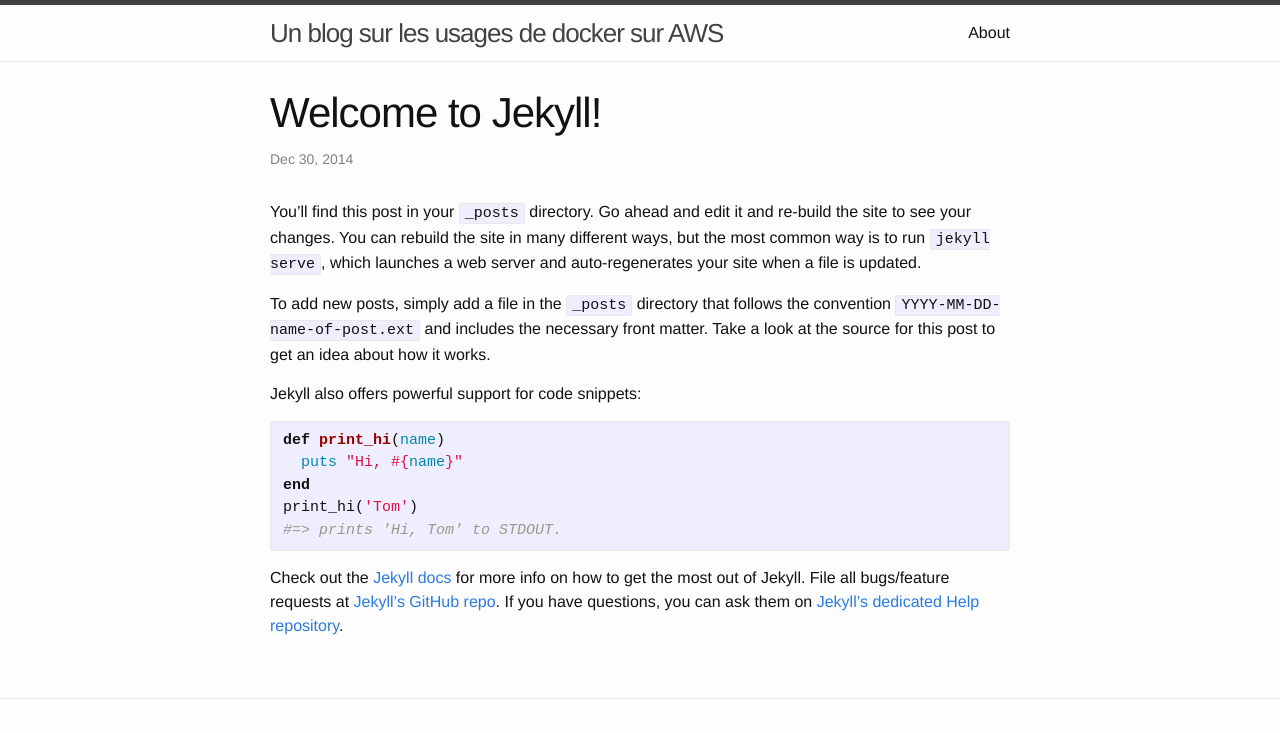
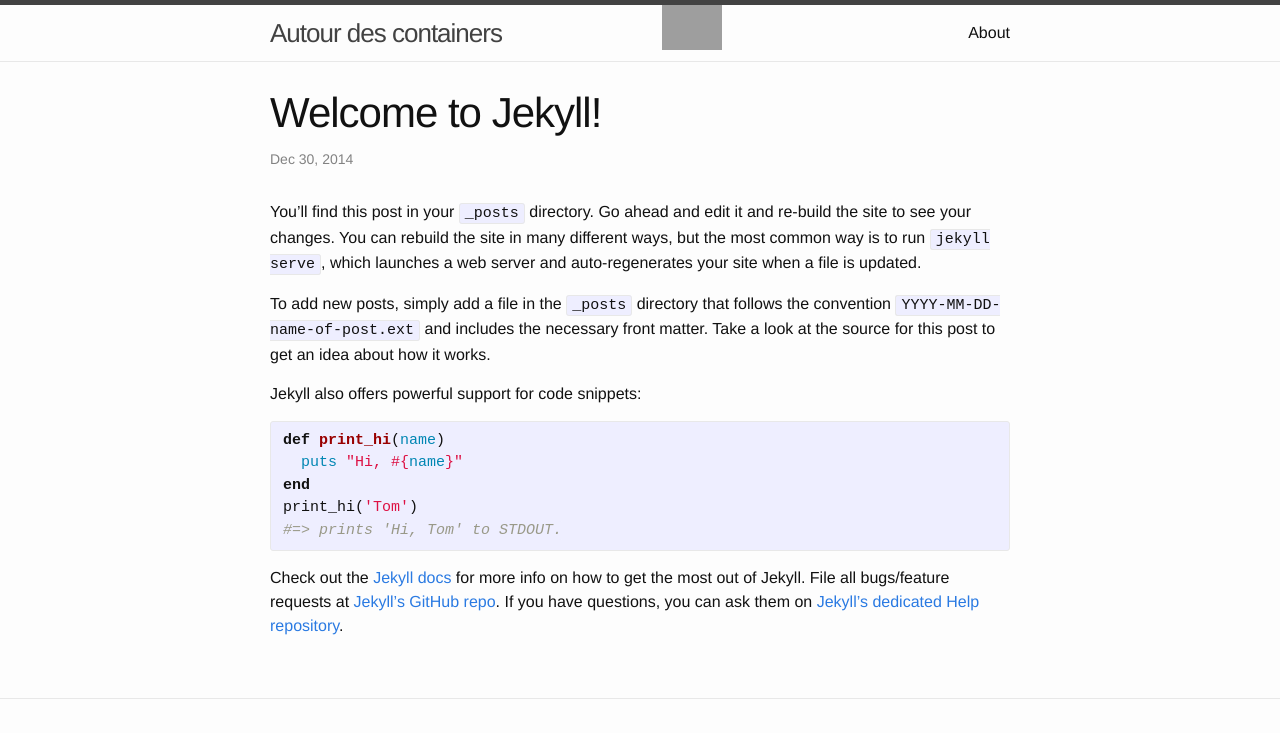
Before and after one commit to thlacroix/thlacroix.github.io, a Jekyll site: the page built from _posts/2014-12-30-welcome-to-jekyll.markdown, in a window 1280 px wide. Shown: the top 733 px of the page. Built offline with Jekyll 4.4.1, drawn with Linux system fonts in a browser that asks for light colours; some of the changed text lies outside the part shown; grey boxes are pictures that could not be loaded.

Commit message:
Changes to layout

```diff
--- a/_config.yml
+++ b/_config.yml
@@ -1,14 +1,16 @@
 # Site settings
-title: Un blog sur les usages de docker sur AWS
+title: Autour des containers
 email: thomas.lacroix@cloudreach.fr
 description: > # this means to ignore newlines until "baseurl:"
-  Write an awesome description for your new site here. You can edit this
-  line in _config.yml. It will appear in your document head meta (for
-  Google search results) and in your feed.xml site description.
+  Un blog autour des containers: présentations, actualité, didacticiels,
+  tout ce que vous avez voulu savoir sur les technologies de containerisation,
+  et leur intégration avec le monde DevOps.
 baseurl: "" # the subpath of your site, e.g. /blog/
 url: "http://docker.tlacroix.info" # the base hostname & protocol for your site
 twitter_username: ThomasLacroix
+twitter_company_username: Cloudreach
 github_username:  thlacroix
 
 # Build settings
 markdown: kramdown
+highlighter: pygment
--- a/_includes/footer.html
+++ b/_includes/footer.html
@@ -7,7 +7,7 @@
     <div class="footer-col-wrapper">
       <div class="footer-col  footer-col-1">
         <ul class="contact-list">
-          <li>{{ site.title }}</li>
+	  <li><img src="http://www.gravatar.com/avatar/0ea6b0503469bfed639a0d853ae6e5ec.png"/><img src="https://encrypted-tbn2.gstatic.com/images?q=tbn:ANd9GcSo0Nb5E3nSGmDSu55LCenRGF6EiGbQYqAsg9MmBwgvGmNb7znt" width="80px" style="margin-left:35px"/></li>
           <li><a href="mailto:{{ site.email }}">{{ site.email }}</a></li>
         </ul>
       </div>
@@ -42,6 +42,20 @@
             </a>
           </li>
           {% endif %}
+          {% if site.twitter_company_username %}
+          <li>
+            <a href="https://twitter.com/{{ site.twitter_company_username }}">
+              <span class="icon  icon--twitter">
+                <svg viewBox="0 0 16 16">
+                  <path fill="#828282" d="M15.969,3.058c-0.586,0.26-1.217,0.436-1.878,0.515c0.675-0.405,1.194-1.045,1.438-1.809
+                  c-0.632,0.375-1.332,0.647-2.076,0.793c-0.596-0.636-1.446-1.033-2.387-1.033c-1.806,0-3.27,1.464-3.27,3.27 c0,0.256,0.029,0.506,0.085,0.745C5.163,5.404,2.753,4.102,1.14,2.124C0.859,2.607,0.698,3.168,0.698,3.767 c0,1.134,0.577,2.135,1.455,2.722C1.616,6.472,1.112,6.325,0.671,6.08c0,0.014,0,0.027,0,0.041c0,1.584,1.127,2.906,2.623,3.206 C3.02,9.402,2.731,9.442,2.433,9.442c-0.211,0-0.416-0.021-0.615-0.059c0.416,1.299,1.624,2.245,3.055,2.271 c-1.119,0.877-2.529,1.4-4.061,1.4c-0.264,0-0.524-0.015-0.78-0.046c1.447,0.928,3.166,1.469,5.013,1.469 c6.015,0,9.304-4.983,9.304-9.304c0-0.142-0.003-0.283-0.009-0.423C14.976,4.29,15.531,3.714,15.969,3.058z"/>
+                </svg>
+              </span>
+
+              <span class="username">{{ site.twitter_company_username }}</span>
+            </a>
+          </li>
+          {% endif %}
         </ul>
       </div>
 
--- a/_includes/header.html
+++ b/_includes/header.html
@@ -3,6 +3,8 @@
   <div class="wrapper">
 
     <a class="site-title" href="{{ site.baseurl }}/">{{ site.title }}</a>
+
+    <img src="http://www.nuxeo.com/wp-content/uploads/2014/01/homepage-docker-logo.png" height="45px" style="margin-left: 160px"/>
 
     <nav class="site-nav">
       <a href="#" class="menu-icon">
```
